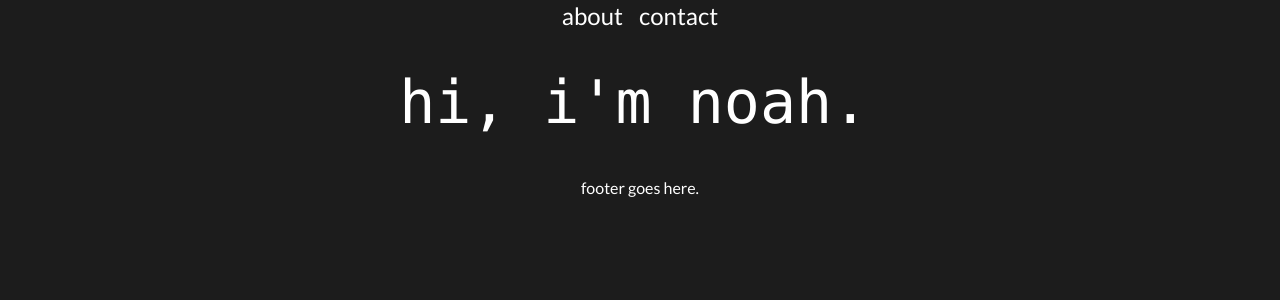
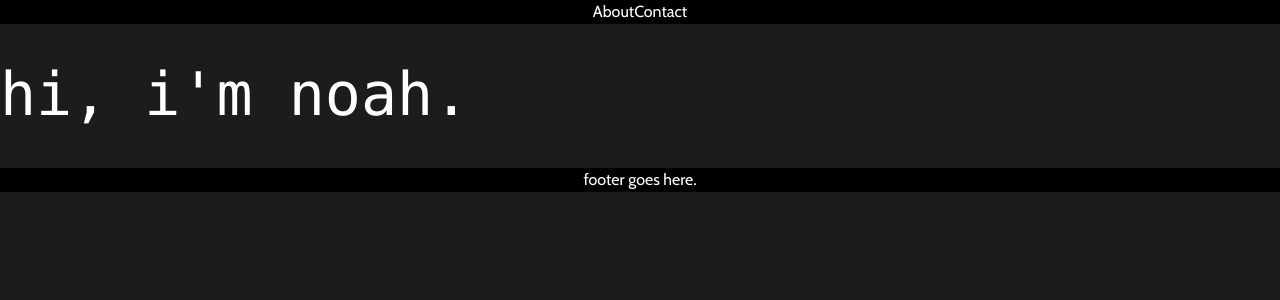
Before and after one commit to Tsuyae/personal-website, a Next.js app in the folder frontend/: page / in a window 1280 px wide. Shown: the top 300 px of the page. Built offline with nearby package versions, Linux system fonts and the light colour scheme.

Commit message:
Saving changes

```diff
--- /dev/null
+++ b/frontend/components/elements/nav-link.tsx
@@ -0,0 +1,9 @@
+import Link from "next/link"
+import { NavLinkProps } from "../../schema/types"
+
+
+export default function NavLink(props : NavLinkProps) {
+  return (
+    <Link {...props}/>
+  )
+}
--- /dev/null
+++ b/frontend/components/sections/nav.tsx
@@ -0,0 +1,18 @@
+import { NavProps } from "../../schema/types"
+import NavLink from "../elements/nav-link"
+
+
+export const Nav = (props: NavProps) => {
+
+    return(
+      <nav id='navbar'>
+        <div className='flex justify-center items-center bg-black text-2xl gap-4 py-4'>
+            {
+                props.links.map(
+                    (link, index) => (<NavLink key={index} href={link.href}>{link.text}</NavLink>)
+                    )
+            }
+        </div>
+      </nav>
+    )
+  }
--- a/frontend/src/app/layout.tsx
+++ b/frontend/src/app/layout.tsx
@@ -1,9 +1,12 @@
 import Link from 'next/link';
+import { Cabin } from 'next/font/google';
+
 import './globals.css'
-import { Lato } from 'next/font/google';
+import { Nav } from '../../components/sections/nav';
 
-const lato = Lato({
-  weight: ['100', '300', '400', '700', '900'],
+
+const cabin = Cabin({
+  weight: ['400', '500', '600', '700'],
   style: ["normal"],
   subsets: ['latin'],
   display: 'swap'
@@ -15,8 +18,8 @@ export const metadata = {
 }
 
 const links : { text : string,  href : string}[] = [
-  { text : 'about', href : 'about' },
-  { text : 'contact', href : 'contact' },
+  { text : 'About', href : 'about' },
+  { text : 'Contact', href : 'contact' },
 ]
 
 export default function RootLayout({
@@ -26,8 +29,8 @@ export default function RootLayout({
 }) {
   return (
     <html lang="en">
-      <body className={lato.className}>
-        <Nav/>
+      <body className={cabin.className}>
+        <Nav links={links}/>
         {children}
         <Footer/>
       </body>
@@ -35,20 +38,11 @@ export default function RootLayout({
   )
 }
 
-const Nav  = () => {
-  return(
-    <nav className='navbar'>
-      <div className='flex justify-center items-center gap-4 text-2xl'>
-        {links.map((link, index) => (<Link key={index} href={link.href}>{link.text}</Link>))}
-      </div>
-    </nav>
-  )
-}
 
 const Footer = () => {
   return(
-    <footer>
-      <div className='flex justify-center items-center'>
+    <footer id='footer'>
+      <div className='flex justify-center items-center bg-black bottom-0'>
         <p>footer goes here.</p>
       </div>
     </footer>
--- a/frontend/src/app/page.tsx
+++ b/frontend/src/app/page.tsx
@@ -9,7 +9,7 @@ export default function Home() {
 
 const Hero = () => {
   return(
-    <div className="flex justify-center">
+    <div className="block justify-center">
       <h1 className="my-8 font-mono text-4xl md:text-6xl">
         hi
         <span className="inline-flex h-20 pt-2 overflow-x-hidden animate-type whitespace-nowrap text-brand-accent will-change-transform">
```
Also changed, not shown: frontend/schema/types.ts (+17 -0 lines).
